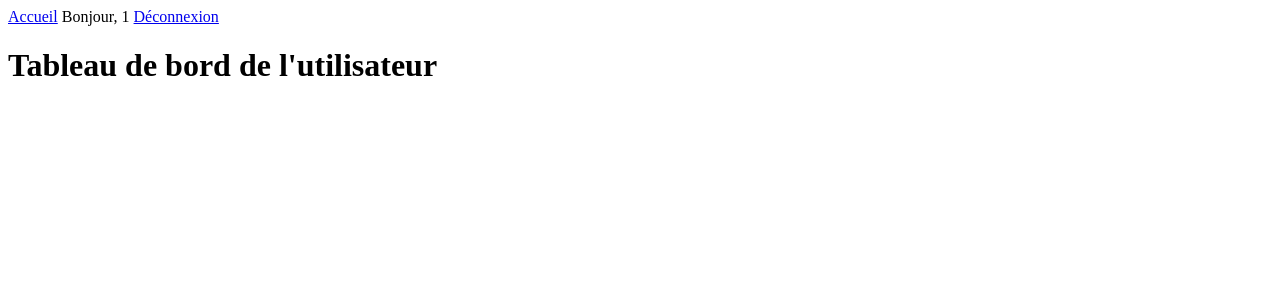
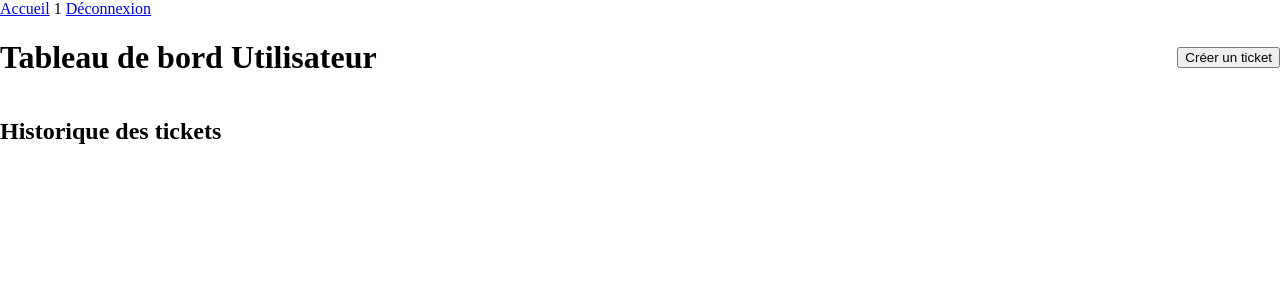
Before and after one commit to Tebayai/LiveCampusCours, a PHP site: page /board/userBoard.php in a window 1280 px wide. Shown: the top 300 px of the page. Run offline with PHP 8.4, Linux system fonts and the light colour scheme; the visitor is signed in with stand-in values (Sample User, id 1); data that the repository does not hold is empty.

Commit message:
add hist board user

```diff
--- a/php/project/board/userBoard.php
+++ b/php/project/board/userBoard.php
@@ -1,12 +1,28 @@
 <?php
 // Code pour gérer le tableau de bord de l'utilisateur
 session_start();
+require_once('../requestBDD.php');
+
+$id = $_SESSION['id'];
+$hist = executerRequete('voir-tickets-par-compte', ['compte' => $id]);
 
 $titre = 'Tickets Utilisateur YEG inc';
-$css = [];
+$css = ['../css/style.css'];
 require_once '../partiel/header.php';
 ?>
 
-<h1>Tableau de bord de l'utilisateur</h1>
+<div class="container-title">
+    <h1>Tableau de bord Utilisateur</h1>
+    <button type="button">Créer un ticket</button>
+</div>
+
+<?php if (isset($_SESSION['id']) && isset($hist)): ?>
+    <h2>Historique des tickets</h2>
+    <ul>
+        <?php foreach ($hist as $ticket): ?>
+            <li><?php echo $ticket['titre']; ?> | <?php echo $ticket['statut']; ?></li>
+        <?php endforeach; ?>
+    </ul>
+<?php endif; ?>
 
 <?php require_once '../partiel/footer.php'; ?>
--- /dev/null
+++ b/php/project/css/style.css
@@ -0,0 +1,18 @@
+*{
+/*     margin: 0;
+    padding: 0; */
+    box-sizing: border-box;
+}
+
+body{
+    max-width: 1500px;
+    margin: 0 auto;
+}
+
+
+.container-title {
+    display: flex;
+    justify-content: space-between;
+    align-items: center;
+    margin-bottom: 20px;
+}
--- a/php/project/partiel/header.php
+++ b/php/project/partiel/header.php
@@ -14,7 +14,7 @@
     <a href="/index.php">Accueil</a>
 
     <?php if(isset($_SESSION['identifiant'])): ?>
-        <span>Bonjour, <?= $_SESSION['identifiant'] ?></span>
+        <span><?= $_SESSION['identifiant'] ?></span>
         <a href="/deconnexion.php">Déconnexion</a>
     <?php endif; ?>
 </nav>
```
Also changed, not shown: php/project/board/devBoard.php (+15 -2 lines).
